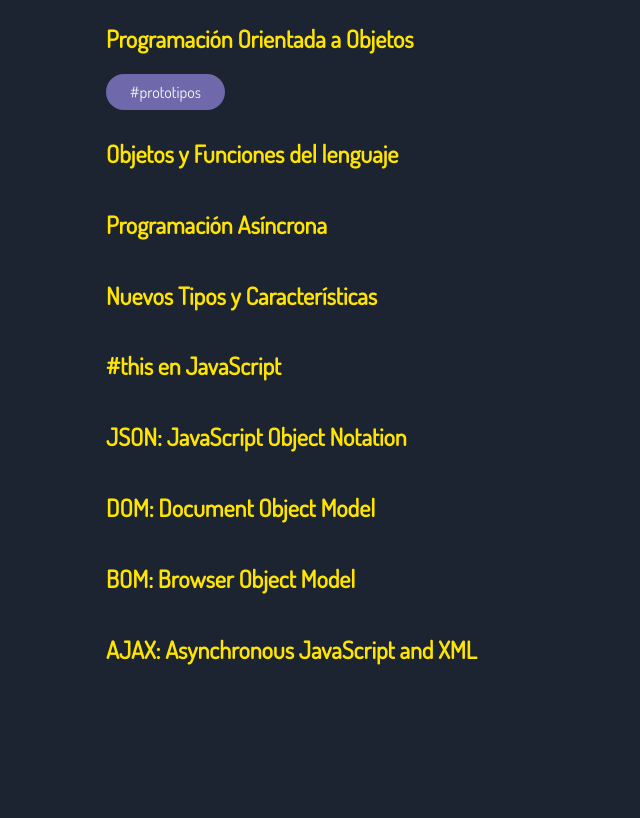
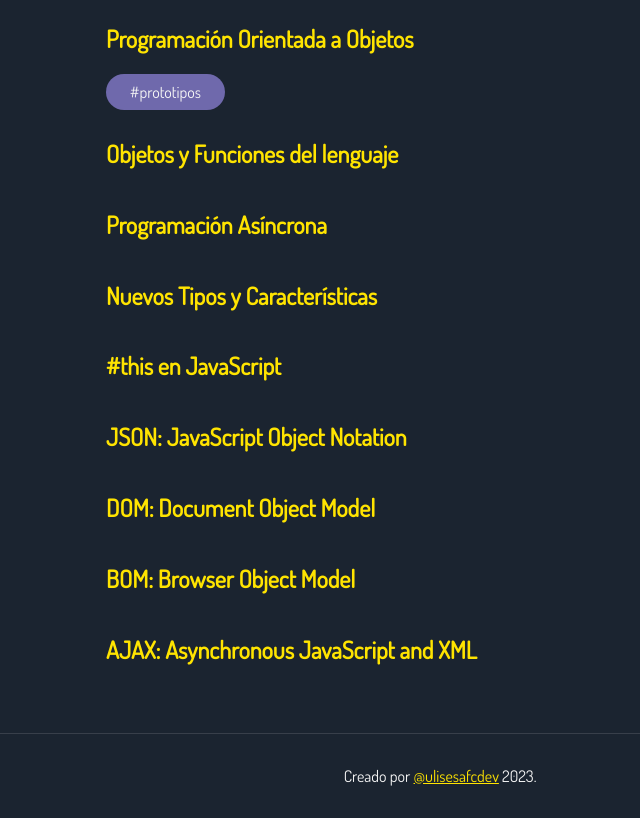
Before and after one commit to ulisesafcdev/guide-javascript, a plain HTML site: page index.html in a window 1280 px wide. Shown: the part 638-1456 px from the top of the page, without its empty margins (200-840 px from the left). Before the commit the page ends 1371 px from the top, so only its background shows below. Drawn offline with Linux system fonts and the light colour scheme.

Commit message:
se agrego pie de pagina en pagina principal

```diff
--- a/index.html
+++ b/index.html
@@ -235,5 +235,9 @@
         </section>
     </main>
 
+    <footer class="footer">
+        <p>Creado por <a class="footer__link" href="https://github.com/ulisesafcdev" target="_blank">@ulisesafcdev</a> 2023.</p>
+    </footer>
+
 </body>
 </html>
```
